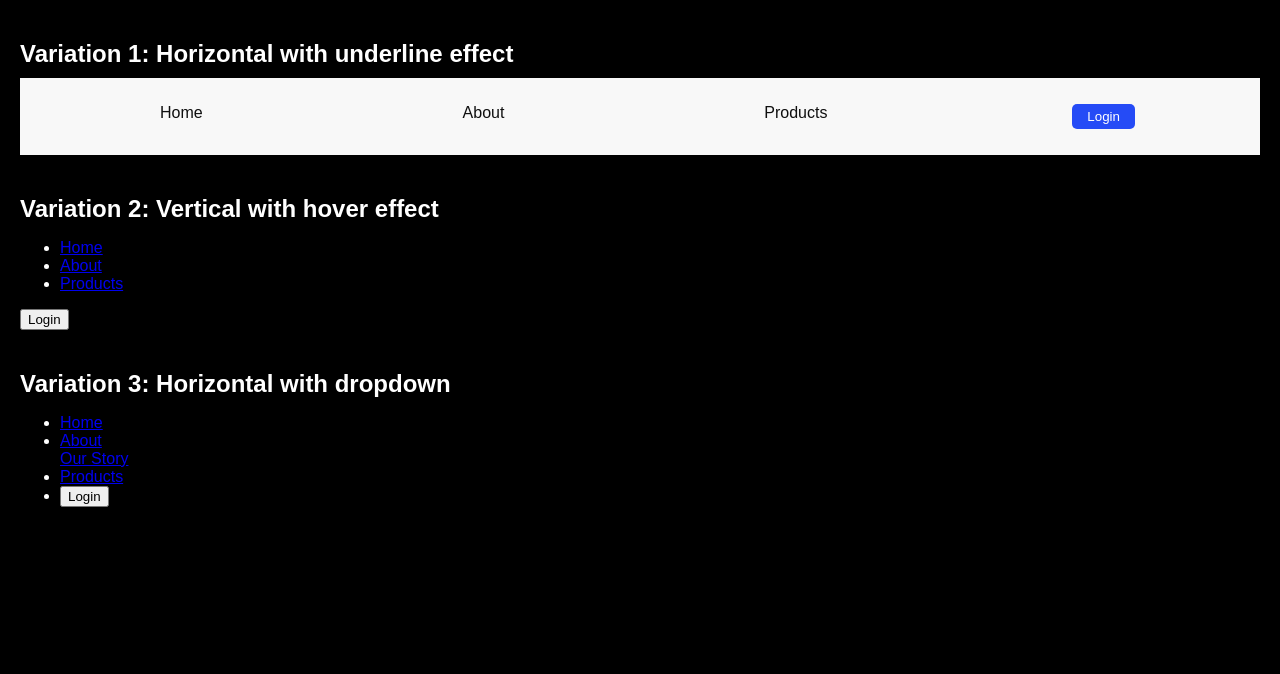
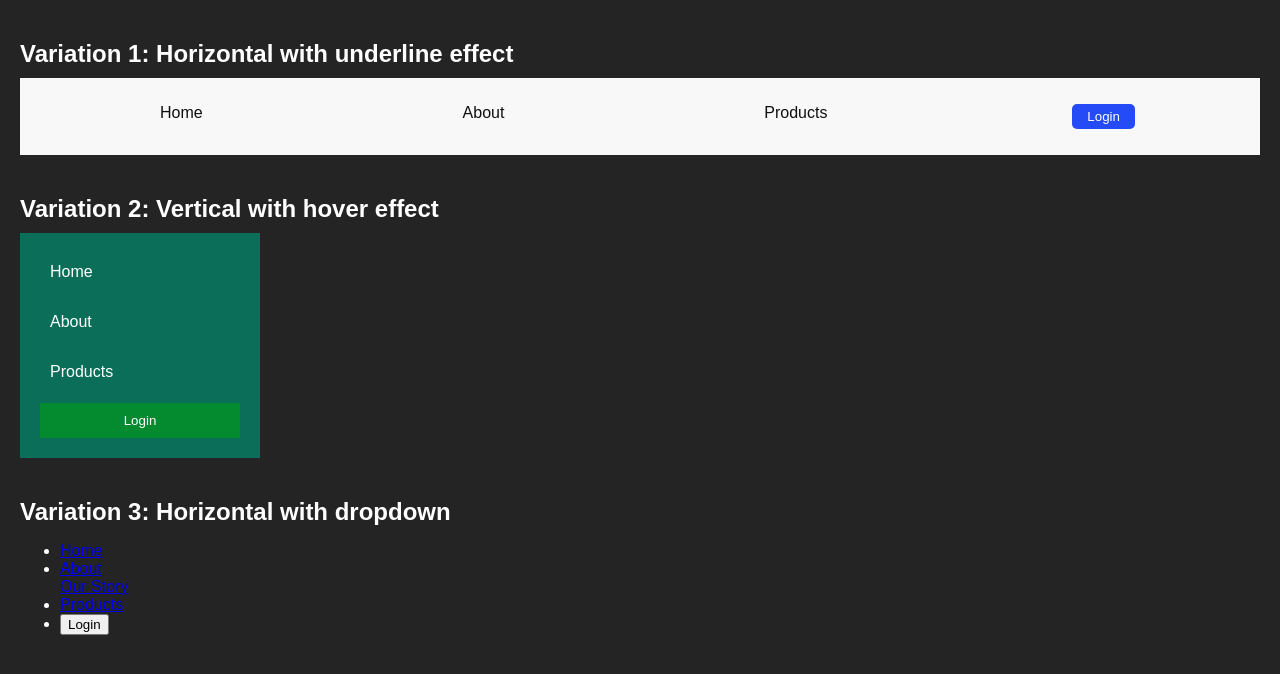
Before and after one commit to Basu0069/COURSE, a plain HTML site: page CSS/05_navbar_model/navbar.html in a window 1280 px wide. Drawn offline with Linux system fonts and the light colour scheme.

Commit message:
navbar modified

```diff
--- a/CSS/05_navbar_model/navbar.html
+++ b/CSS/05_navbar_model/navbar.html
@@ -15,7 +15,7 @@ body{
     font-family: Arial, Helvetica, sans-serif;
     margin: 0;
     padding: 20px;
-    background-color: black;
+    background-color: #242424;
     color: white;
 }
 
@@ -80,6 +80,53 @@ position: relative;
     transform: scaleX(1);
 }
 
+
+
+.nav2{
+    background-color: #0a6e59;
+    width: 200px;
+    padding: 20px;
+}
+
+.nav2 ul {
+    list-style-type: none;
+    margin: 0;
+    padding: 0;
+}
+
+.nav2 li{
+    margin-bottom: 12px;
+}
+
+.nav2 a{
+    text-decoration: none;
+    color: white;
+    display: block;
+    padding: 10px;
+    width: 100%;
+}
+
+.nav2 a:hover{
+   background-color: #137e0a;
+}
+
+.nav2 .login-btn{
+    background-color: #048a2f;
+    color: white;
+    border: none;
+    width: 100%;
+    padding: 10px;
+    cursor: pointer;
+}
+
+.nav2 .login-btn:hover{
+background-color: #067919;
+border: 1px solid white ;
+}
+
+
+
+
 </style>
 </head>
 
```
